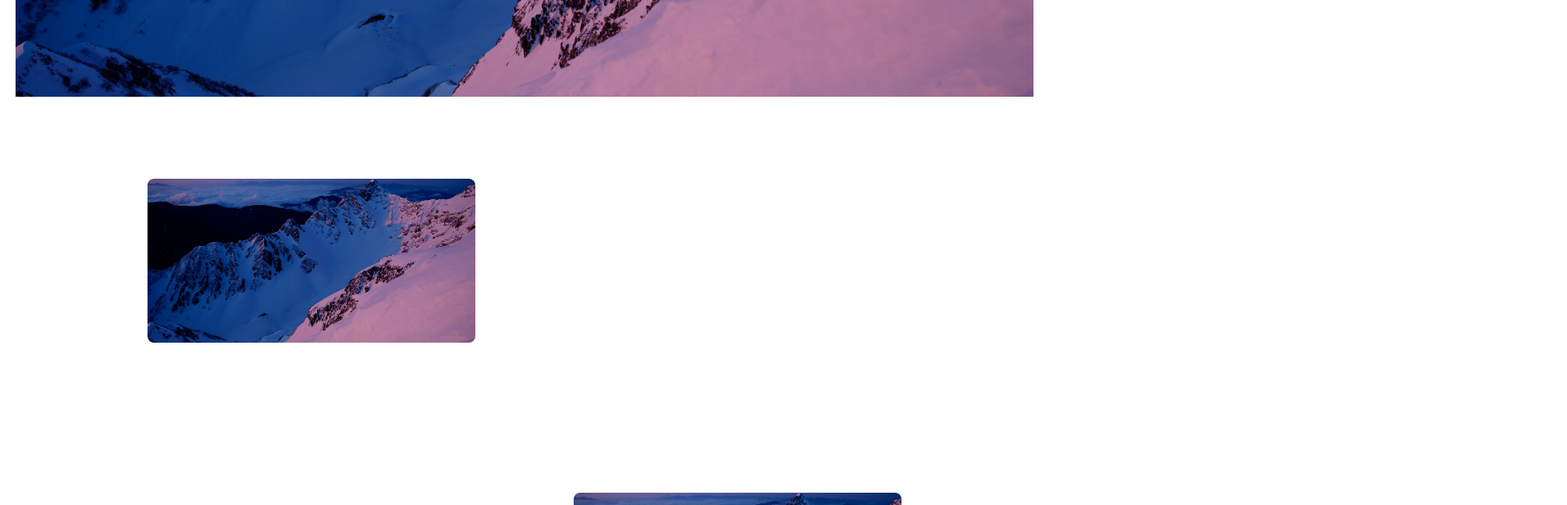
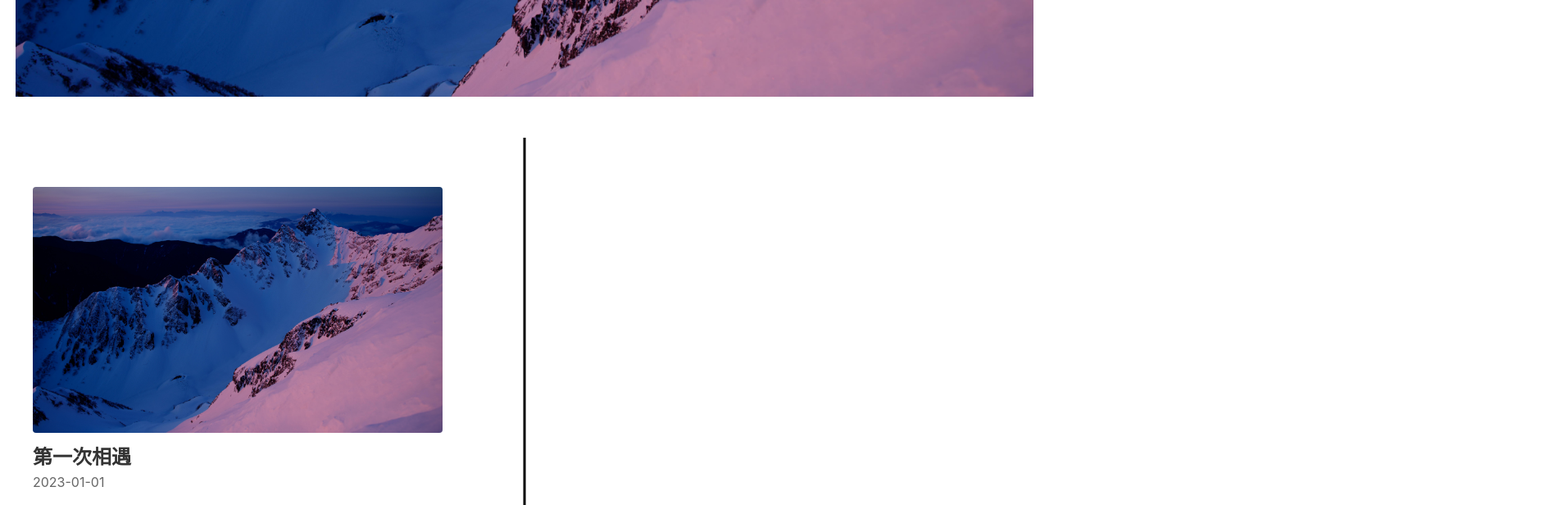
Before and after one commit to ShuoYin03/TwofUs, a React (Create React App) app: page /firsttimes in a window 1280 px wide. Shown: the part 500-1116 px from the top of the page at 82% size, 1912 px wide, since content can reach past the window. Built offline with nearby package versions, Linux system fonts and the light colour scheme.

Commit message:
update firsttime page and add timeline component

```diff
--- a/src/components/Timeline.jsx
+++ b/src/components/Timeline.jsx
@@ -1,103 +1,142 @@
-import React from 'react';
+import React, { useState } from 'react';
 import styled from 'styled-components';
-import { motion } from 'framer-motion';
 
 const TimelineContainer = styled.div`
   position: relative;
   max-width: 1200px;
-  margin: 20px auto;
+  margin: 50px auto;
   padding: 20px;
 `;
 
-const CenterLine = styled.div`
+const TimelineLine = styled.div`
   position: absolute;
-  width: 4px;
-  background: rgba(255, 255, 255, 0.2);
-  top: 0;
-  bottom: 0;
   left: 50%;
   transform: translateX(-50%);
+  width: 3px;
+  height: 100%;
+  background-color: #000000;
+  top: 0;
 `;
 
-const TimelineEvent = styled(motion.div)`
+const TimelineItem = styled.div`
   display: flex;
-  justify-content: ${props => props.position === 'left' ? 'flex-end' : 'flex-start'};
-  padding-left: ${props => props.position === 'right' ? '50%' : '0'};
-  padding-right: ${props => props.position === 'left' ? '50%' : '0'};
+  width: 100%;
   margin: 40px 0;
   position: relative;
+
+  ${props => props.position === 'left' ? `
+    justify-content: flex-start;
+    padding-right: 50%;
+    .timeline-card {
+      margin-right: 30px;
+    }
+  ` : `
+    justify-content: flex-start;
+    padding-left: 56%;
+    .timeline-card {
+      margin-left: 30px;
+    }
+  `}
 `;
 
-const EventContent = styled(motion.div)`
-  width: 400px;
-  margin: ${props => props.position === 'left' ? '0 40px 0 0' : '0 0 0 40px'};
-  background: rgba(255, 255, 255, 0.1);
-  backdrop-filter: blur(10px);
-  padding: 20px;
-  border-radius: 10px;
+const TimelineCard = styled.div`
+  width: 500px;
+  height: 400px;
+  background: white;
+  cursor: pointer;
   position: relative;
+  overflow: hidden;
+`;
 
-  &::before {
-    content: '';
-    position: absolute;
-    width: 20px;
-    height: 20px;
-    background: white;
-    border-radius: 50%;
-    top: 50%;
-    ${props => props.position === 'left' ? 'right: -50px' : 'left: -50px'};
-    transform: translateY(-50%);
+const TimelineImage = styled.img`
+  width: 100%;
+  height: 300px;
+  object-fit: cover;
+  border-radius: 4px;
+  margin-bottom: 10px;
+`;
+
+const TimelineTitle = styled.h3`
+  margin: 0;
+  color: #333;
+  font-size: 1.5rem;
+`;
+
+const TimelineDate = styled.p`
+  color: #666;
+  margin: 5px 0;
+`;
+
+const TimelineContent = styled.div`
+  height: 100%;
+  display: flex;
+  flex-direction: column;
+  ${props => props.expanded ? `
+    justify-content: flex-start;
+    padding-top: 20px;
+  ` : `
+    justify-content: flex-start;
+  `}
+`;
+
+const TimelineDescription = styled.p`
+  color: #444;
+  line-height: 1.6;
+  overflow-y: auto;
+  flex-grow: 1;
+  padding-right: 10px;
+  margin-top: 15px;
+
+  &::-webkit-scrollbar {
+    width: 6px;
+  }
+
+  &::-webkit-scrollbar-track {
+    background: #f1f1f1;
+  }
+
+  &::-webkit-scrollbar-thumb {
+    background: #888;
+    border-radius: 3px;
   }
 `;
 
-const EventDate = styled.div`
-  font-size: 0.9rem;
-  color: #ffffff;
-  margin-bottom: 10px;
-`;
+const Timeline = ({ events }) => {
+  const [expandedCards, setExpandedCards] = useState({});
 
-const EventTitle = styled.h3`
-  color: #ffffff;
-  margin: 0 0 10px 0;
-`;
+  const toggleCard = (id) => {
+    setExpandedCards(prev => ({
+      ...prev,
+      [id]: !prev[id]
+    }));
+  };
 
-const EventDescription = styled.p`
-  color: #ffffff;
-  margin: 0;
-  font-size: 0.9rem;
-  line-height: 1.4;
-`;
-
-const EventImage = styled.img`
-  width: 100%;
-  height: 200px;
-  object-fit: cover;
-  border-radius: 8px;
-  margin-bottom: 15px;
-`;
-
-const Timeline = ({ events }) => {
   return (
     <TimelineContainer>
-      <CenterLine />
-      {events.map((event, index) => (
-        <TimelineEvent
-          key={event.id}
-          position={event.position}
-          initial={{ opacity: 0, x: event.position === 'left' ? 50 : -50 }}
-          whileInView={{ opacity: 1, x: 0 }}
-          viewport={{ once: true }}
-          transition={{ duration: 0.5, delay: index * 0.2 }}
-        >
-          <EventContent position={event.position}>
-            {event.imageUrl && (
-              <EventImage src={event.imageUrl} alt={event.title} />
-            )}
-            <EventDate>{new Date(event.date).toLocaleDateString()}</EventDate>
-            <EventTitle>{event.title}</EventTitle>
-            <EventDescription>{event.description}</EventDescription>
-          </EventContent>
-        </TimelineEvent>
+      <TimelineLine />
+      {events.map((event) => (
+        <TimelineItem key={event.id} position={event.position}>
+          <TimelineCard
+            className="timeline-card"
+            onClick={() => toggleCard(event.id)}
+          >
+            <TimelineContent expanded={expandedCards[event.id]}>
+              {!expandedCards[event.id] ? (
+                <>
+                  <TimelineImage src={event.imageUrl} alt={event.title} />
+                  <TimelineTitle>{event.title}</TimelineTitle>
+                  <TimelineDate>{event.date}</TimelineDate>
+                </>
+              ) : (
+                <>
+                  <TimelineTitle>{event.title}</TimelineTitle>
+                  <TimelineDate>{event.date}</TimelineDate>
+                  <TimelineDescription>{event.description}</TimelineDescription>
+                </>
+              )}
+            </TimelineContent>
+          </TimelineCard>
+        </TimelineItem>
       ))}
     </TimelineContainer>
   );
--- a/src/pages/FirstTimes.jsx
+++ b/src/pages/FirstTimes.jsx
@@ -21,14 +21,12 @@ const Container = styled.div`
     flex-direction: column;
 `
 
-// 创建图片映射
 const images = {
   background,
   image1,
   image2
 }
 
-// 修改数据中的图片路径
 const eventsWithImages = {
   ...timelineData,
   events: timelineData.events.map(event => ({
```
